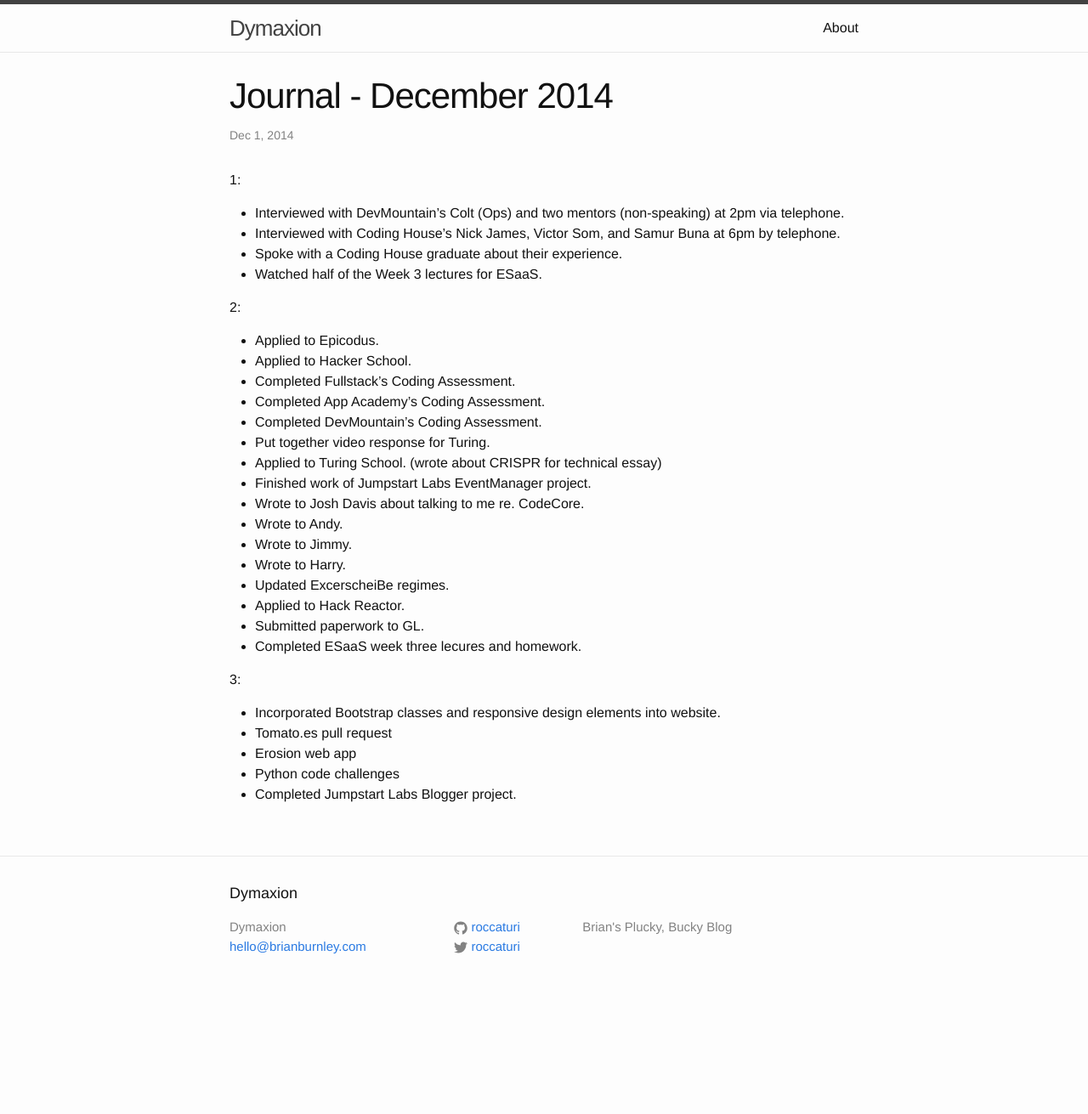
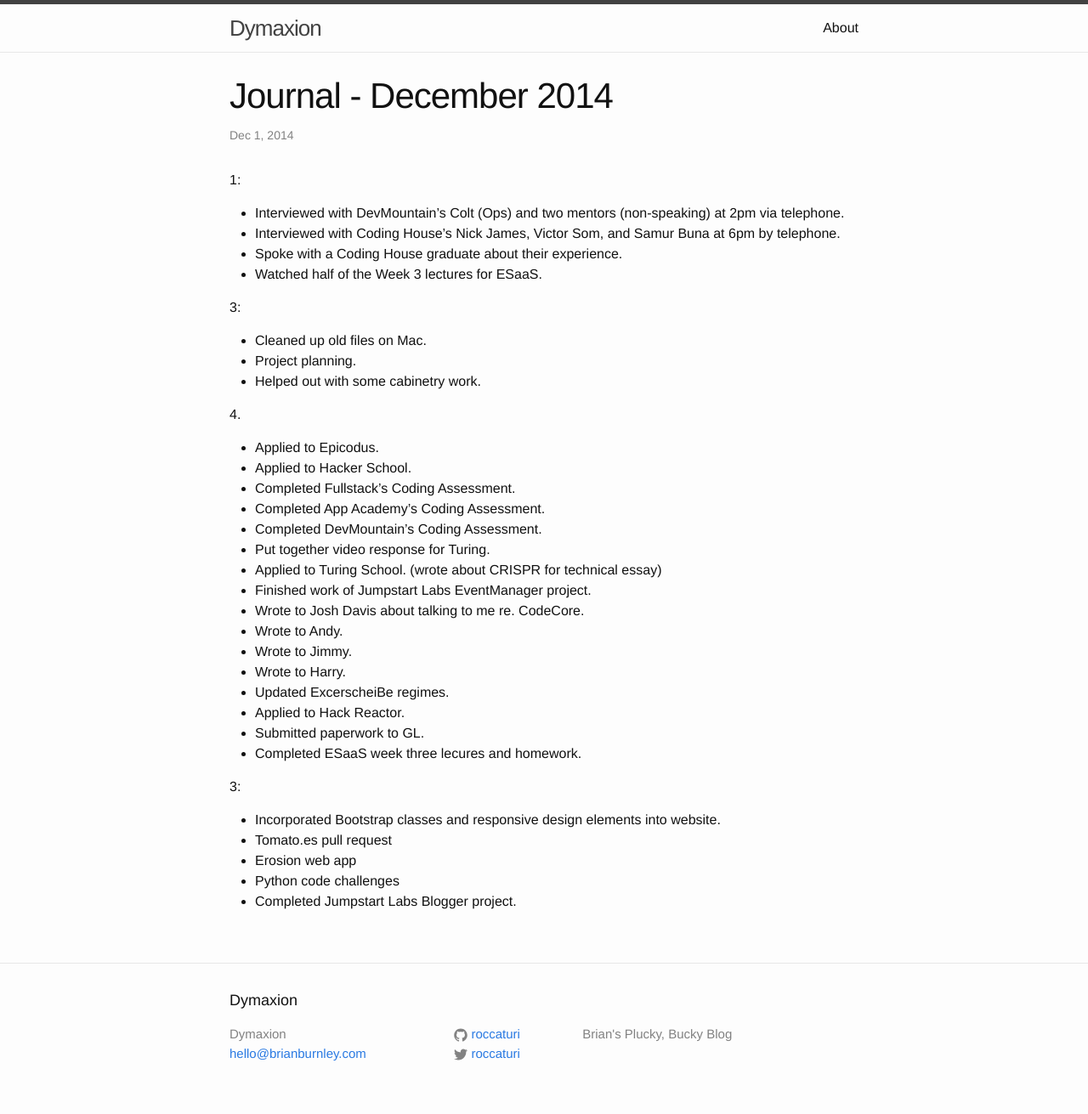
Before and after one commit to roccaturi/roccaturi.github.io, a Jekyll site: the page built from _posts/2014-12-01-journal.md, in a window 1280 px wide. Shown: the whole page at 85% size. Built offline with Jekyll 4.4.1, drawn with Linux system fonts in a browser that asks for light colours; Markdown is read by kramdown in place of the engine named in the settings; before the commit the page ends 1185 px from its top, so only the background shows below that.

Commit message:
Updated Dec entry

```diff
--- a/_posts/2014-12-01-journal.md
+++ b/_posts/2014-12-01-journal.md
@@ -11,7 +11,12 @@ categories: journal
 * Spoke with a Coding House graduate about their experience.
 * Watched half of the Week 3 lectures for ESaaS.
 
-2:
+3:
+* Cleaned up old files on Mac.
+* Project planning.
+* Helped out with some cabinetry work.
+
+4.
 + Applied to Epicodus.
 + Applied to Hacker School.
 + Completed Fullstack's Coding Assessment.
```
